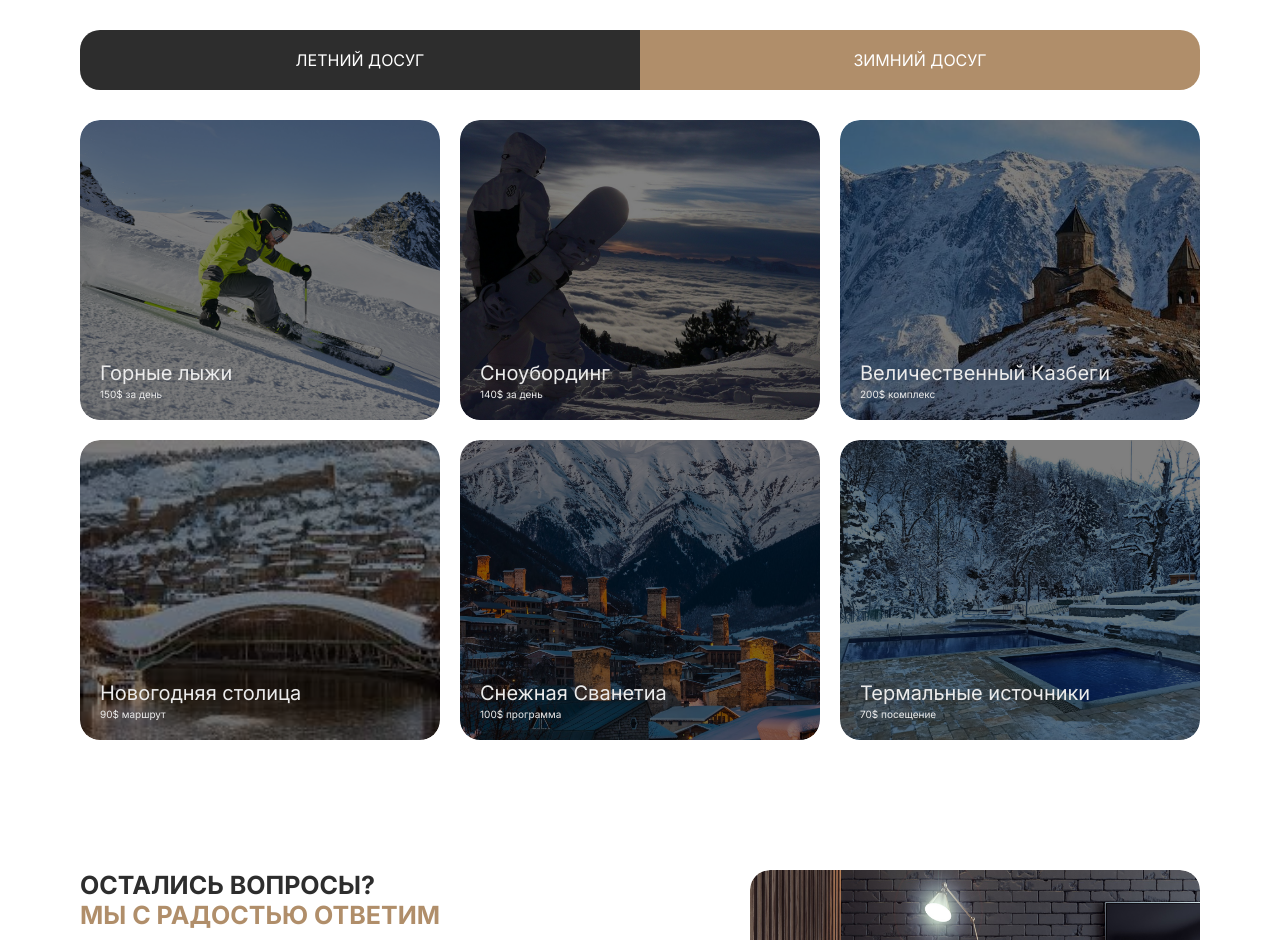
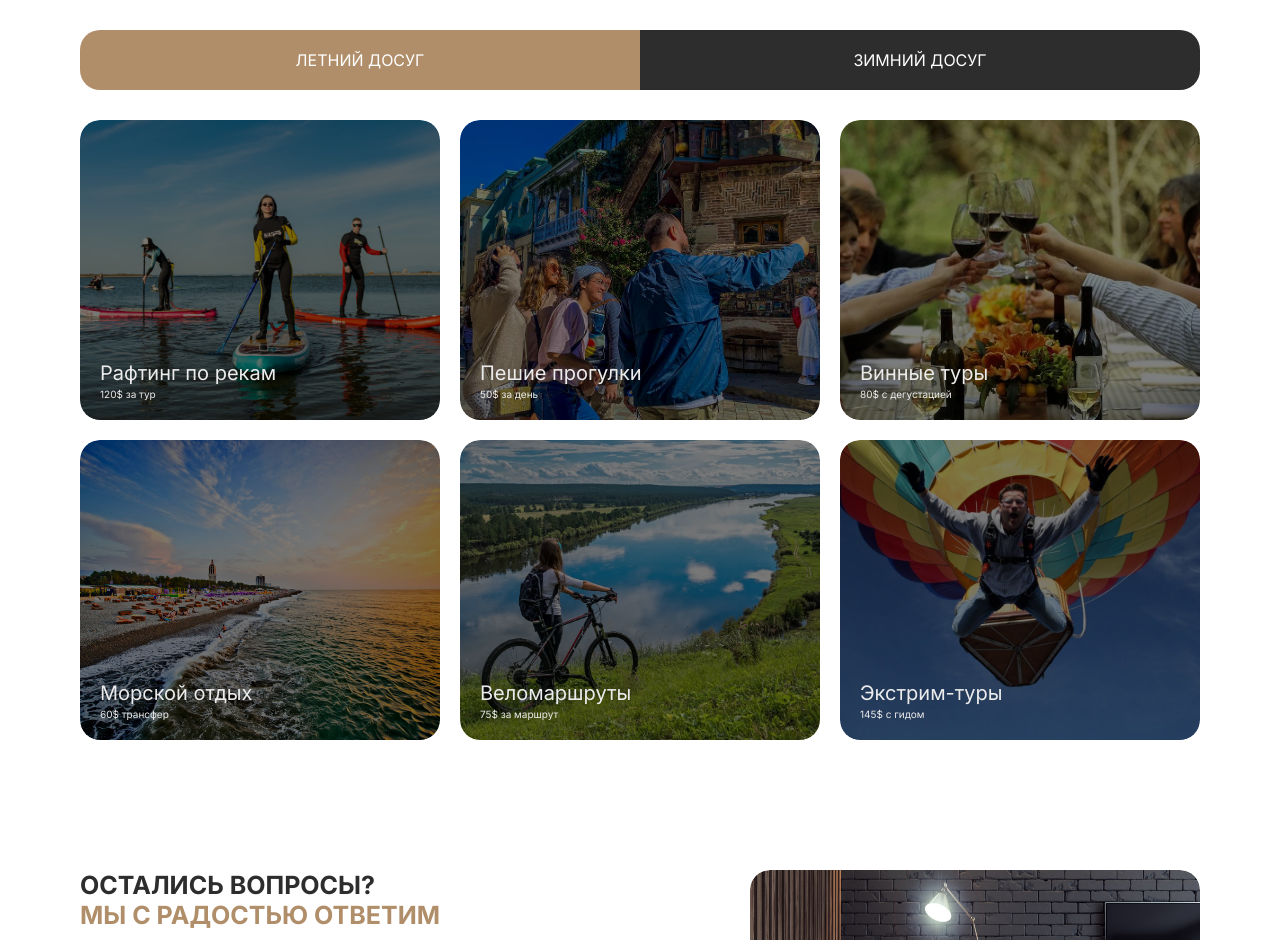
Before and after one commit to iScreAmn/apartment-otn, a React (Vite) app: page / in a window 1280 px wide. Shown: the part 2480-3420 px from the top of the page. Built offline with nearby package versions, Linux system fonts and the light colour scheme.

Commit message:
Updated language functionality in tours section

```diff
--- a/src/components/services/Services.jsx
+++ b/src/components/services/Services.jsx
@@ -6,8 +6,6 @@ import { IoLocationOutline } from "react-icons/io5";
 import { modalContent } from "../../data/services";
 import { RemoveScroll } from "react-remove-scroll";
 import { useLanguage } from "../../context/LanguageContext";
-
-
 
 const Services = () => {
   const [isTransferModalOpen, setIsTransferModalOpen] = useState(false);
--- a/src/components/tours/Tours.jsx
+++ b/src/components/tours/Tours.jsx
@@ -5,7 +5,7 @@ import { RemoveScroll } from "react-remove-scroll";
 import { useLanguage } from "../../context/LanguageContext";
 
 const Tours = () => {
-  const [season, setSeason] = useState("winter");
+  const [season, setSeason] = useState("summer");
   const [isModalOpen, setIsModalOpen] = useState(false);
   const [selectedTour, setSelectedTour] = useState(null);
   const { t } = useLanguage();
@@ -26,8 +26,8 @@ const Tours = () => {
     <section className="tours" id="tours">
       <div className="container">
         <h2 className="services-title">
-          {t("tours.title")} <br/>
-          <span>{t("tours.span")}</span>
+          {t("tabs.title")} <br/>
+          <span>{t("tabs.span")}</span>
         </h2>
         <div className="tours__wrapper">
           <div className="toggle__wrapper">
@@ -35,13 +35,13 @@ const Tours = () => {
               className={`tour-tab-left ${season === "summer" ? "active" : ""}`}
               onClick={() => setSeason("summer")}
             >
-              {t("tours.summer")}
+              {t("tabs.summer")}
             </button>
             <button
               className={`tour-tab-right ${season === "winter" ? "active" : ""}`}
               onClick={() => setSeason("winter")}
             >
-              {t("tours.winter")}
+              {t("tabs.winter")}
             </button>
           </div>
           <div className={`destinations__wrapper ${season}`}>
@@ -54,10 +54,10 @@ const Tours = () => {
                 <img
                   className="tour__img"
                   src={tour.img}
-                  alt={tour.title}
+                  alt={t(tour.titleKey)}
                 />
-                <h3 className="tour__title">{tour.title}</h3>
-                <p className="tour__subtitle">{tour.price}</p>
+                <h3 className="tour__title">{t(tour.titleKey)}</h3>
+                <p className="tour__subtitle">{t(tour.priceKey)}</p>
               </div>
             ))}
           </div>
@@ -71,14 +71,14 @@ const Tours = () => {
               <button className="modal-close" onClick={handleModalClose}>
                 ×
               </button>
-              <h2 className="modal-title">{selectedTour.title}</h2>
+              <h2 className="modal-title">{t(selectedTour.titleKey)}</h2>
               <img
                 className="modal-img"
                 src={selectedTour.img}
-                alt={selectedTour.title}
+                alt={t(selectedTour.titleKey)}
               />
-              <p className="modal-text">{selectedTour.description}</p>
-              <p className="modal-price">{selectedTour.price}</p>
+              <p className="modal-text">{t(selectedTour.descriptionKey)}</p>
+              <p className="modal-price">{t(selectedTour.priceKey)}</p>
               <button className="tours-btn">Заказать тур</button>
             </div>
           </div>
--- a/src/data/tours.js
+++ b/src/data/tours.js
@@ -1,91 +1,79 @@
-import { ski, snowboard, tbilisi, svaneti, borjomi, kazbegi, supboard, walkingTour, wineTours, seaSide, bike, extreme } from "../assets/images"
+import { ski, snowboard, tbilisi, svaneti, borjomi, kazbegi, supboard, walkingTour, wineTours, seaSide, bike, extreme } from "../assets/images";
 
 export const summerTours = [
   {
-    title: "Сапборды",
-    price: "120$ за тур",
+    titleKey: "tours.summer.rafting.title",
+    descriptionKey: "tours.summer.rafting.description",
+    priceKey: "tours.summer.rafting.price",
     img: supboard,
-    description:
-      "Сплав по горным рекам Грузии на надувных лодках. Вас ждут незабываемые эмоции и живописные пейзажи.",
   },
   {
-    title: "Пешие прогулки",
-    price: "50$ за день",
+    titleKey: "tours.summer.hiking.title",
+    descriptionKey: "tours.summer.hiking.description",
+    priceKey: "tours.summer.hiking.price",
     img: walkingTour,
-    description:
-      "Исследуйте горные тропы и живописные долины Грузии. Наши гиды покажут вам самые красивые места.",
   },
   {
-    title: "Винные туры",
-    price: "80$ с дегустацией",
+    titleKey: "tours.summer.wine.title",
+    descriptionKey: "tours.summer.wine.description",
+    priceKey: "tours.summer.wine.price",
     img: wineTours,
-    description:
-      "Посетите знаменитые винодельни Грузии, попробуйте лучшие вина и узнайте секреты их производства.",
   },
   {
-    title: "Пляжный отдых",
-    price: "60$ трансфер",
+    titleKey: "tours.summer.sea.title",
+    descriptionKey: "tours.summer.sea.description",
+    priceKey: "tours.summer.sea.price",
     img: seaSide,
-    description:
-      "Насладитесь солнцем и морем на лучших пляжах Грузии. Мы организуем для вас комфортный трансфер.",
   },
   {
-    title: "Велотуры",
-    price: "75$ за маршрут",
+    titleKey: "tours.summer.bike.title",
+    descriptionKey: "tours.summer.bike.description",
+    priceKey: "tours.summer.bike.price",
     img: bike,
-    description:
-      "Откройте для себя Грузию с новой стороны, путешествуя на велосипеде по живописным маршрутам.",
   },
   {
-    title: "Экстремальный отдых",
-    price: "145$ с гидом",
+    titleKey: "tours.summer.extreme.title",
+    descriptionKey: "tours.summer.extreme.description",
+    priceKey: "tours.summer.extreme.price",
     img: extreme,
-    description:
-      "Посетите самые интересные достопримечательности Грузии с нашими опытными гидами.",
   },
 ];
 
 export const winterTours = [
   {
-    title: "Горные лыжи",
-    price: "150$ за день",
+    titleKey: "tours.winter.ski.title",
+    descriptionKey: "tours.winter.ski.description",
+    priceKey: "tours.winter.ski.price",
     img: ski,
-    description:
-      "Покорите горные вершины на лучших горнолыжных курортах Грузии. Мы предоставим вам все необходимое оборудование.",
   },
   {
-    title: "Сноубординг",
-    price: "140$ за день",
+    titleKey: "tours.winter.snowboard.title",
+    descriptionKey: "tours.winter.snowboard.description",
+    priceKey: "tours.winter.snowboard.price",
     img: snowboard,
-    description:
-      "Насладитесь катанием на сноуборде по заснеженным склонам Грузии. Наши инструкторы помогут вам освоить этот вид спорта.",
   },
   {
-    title: "Величественный Казбеги",
-    price: "200$ комплекс",
+    titleKey: "tours.winter.kazbegi.title",
+    descriptionKey: "tours.winter.kazbegi.description",
+    priceKey: "tours.winter.kazbegi.price",
     img: kazbegi,
-    description:
-      "Расслабьтесь и восстановите силы в лучших спа-курортах Грузии. Вас ждут термальные источники, массаж и другие процедуры.",
   },
   {
-    title: "Новогодняя столица",
-    price: "90$ маршрут",
+    titleKey: "tours.winter.tbilisi.title",
+    descriptionKey: "tours.winter.tbilisi.description",
+    priceKey: "tours.winter.tbilisi.price",
     img: tbilisi,
-    description:
-      "Отправьтесь в зимний поход по живописным местам Грузии. Наши гиды проведут вас по самым интересным маршрутам.",
   },
   {
-    title: "Снежная Сванетиа",
-    price: "100$ программа",
+    titleKey: "tours.winter.svaneti.title",
+    descriptionKey: "tours.winter.svaneti.description",
+    priceKey: "tours.winter.svaneti.price",
     img: svaneti,
-    description:
-      "Погрузитесь в атмосферу Рождества в Грузии. Вас ждут праздничные ярмарки, концерты и другие мероприятия.",
   },
   {
-    title: "Термальные источники",
-    price: "70$ посещение",
+    titleKey: "tours.winter.borjomi.title",
+    descriptionKey: "tours.winter.borjomi.description",
+    priceKey: "tours.winter.borjomi.price",
     img: borjomi,
-    description:
-      "Посетите термальные источники Грузии и насладитесь целебными свойствами воды.",
   },
 ];
--- a/src/lacales/en.json
+++ b/src/lacales/en.json
@@ -68,18 +68,78 @@
     "span": "apartment"
   },
 
-  "tours": {
+  "tabs": {
     "title": "What to do in Georgia",
     "span": "in any season:",
+    "summer": "Summer Activities",
+    "winter": "Winter Activities"
+  },
 
-    "summer": "Summer Activities",
-    "winter": "Winter Activities",
+  "tours": {
+    "summer": {
+      "rafting": {
+        "title": "River Rafting",
+        "description": "Rafting down Georgia's mountain rivers on inflatable boats. Expect unforgettable emotions and scenic landscapes.",
+        "price": "120$ per tour"
+      },
+      "hiking": {
+        "title": "Hiking Tours",
+        "description": "Explore Georgia’s mountain trails and scenic valleys. Our guides will show you the most beautiful places.",
+        "price": "50$ per day"
+      },
+      "wine": {
+        "title": "Wine Tours",
+        "description": "Visit famous Georgian wineries, taste the finest wines, and discover the secrets of their production.",
+        "price": "80$ with tasting"
+      },
+      "sea": {
+        "title": "Seaside Holidays",
+        "description": "Enjoy the sun and sea on Georgia’s best beaches. We organize a comfortable transfer for you.",
+        "price": "60$ transfer"
+      },
+      "bike": {
+        "title": "Cycling Routes",
+        "description": "Discover Georgia from a new perspective by cycling through picturesque routes.",
+        "price": "75$ per route"
+      },
+      "extreme": {
+        "title": "Extreme Tours",
+        "description": "Visit Georgia’s most exciting sights with our experienced guides.",
+        "price": "145$ with guide"
+      }
+    },
+    "winter": {
+      "ski": {
+        "title": "Skiing",
+        "description": "Conquer the peaks at Georgia’s top ski resorts. We provide all the necessary equipment.",
+        "price": "150$ per day"
+      },
+      "snowboard": {
+        "title": "Snowboarding",
+        "description": "Enjoy snowboarding down Georgia’s snowy slopes. Our instructors will help you master the sport.",
+        "price": "140$ per day"
+      },
+      "kazbegi": {
+        "title": "Majestic Kazbegi",
+        "description": "Relax and recharge at Georgia’s top spa resorts. Hot springs, massages, and more await.",
+        "price": "200$ package"
+      },
+      "tbilisi": {
+        "title": "New Year Capital",
+        "description": "Go on a winter hike through Georgia’s beautiful locations. Our guides will lead you along the best routes.",
+        "price": "90$ tour"
+      },
+      "svaneti": {
+        "title": "Snowy Svaneti",
+        "description": "Immerse yourself in Georgia’s Christmas spirit. Expect fairs, concerts, and festive events.",
+        "price": "100$ program"
+      },
+      "borjomi": {
+        "title": "Thermal Springs",
+        "description": "Visit Georgia’s thermal springs and enjoy the healing properties of the water.",
+        "price": "70$ visit"
+      }
+    }
+  }
 
-    "summerTitle1": "Supboards",
-    "summerTitle2": "Walking Tours",
-    "summerTitle3": "Wine Tours",
-    "summerTitle4": "Beach Holidays",
-    "summerTitle5": "Cycling Tours",
-    "summerTitle6": "Extreme Activities"
-  }
 }
--- a/src/lacales/ru.json
+++ b/src/lacales/ru.json
@@ -65,22 +65,78 @@
     "span": "апартаменты"
   },
 
+  "tabs": {
+    "title": "Чем заняться в Грузии",
+    "span": "в любой сезон:",
+    "summer": "Летний досуг",
+    "winter": "Зимний досуг"
+  },
 
   "tours": {
-    "title": "Чем заняться в Грузии",
-    "span": "в любой сезон:",
-
-    "summer": "Летний досуг",
-    "winter": "Зимний досуг",
-
-    "summerTitle1": "Сапборды",
-    "summerTitle2": "Пешие прогулки",
-    "summerTitle3": "Винные туры",
-    "summerTitle4": "Пляжный отдых",
-    "summerTitle5": "Велотуры",
-    "summerTitle6": "Экстремальный отдых"
-
-
+    "summer": {
+      "rafting": {
+        "title": "Рафтинг по рекам",
+        "description": "Сплав по горным рекам Грузии на надувных лодках. Вас ждут незабываемые эмоции и живописные пейзажи.",
+        "price": "120$ за тур"
+      },
+      "hiking": {
+        "title": "Пешие прогулки",
+        "description": "Исследуйте горные тропы и живописные долины Грузии. Наши гиды покажут вам самые красивые места.",
+        "price": "50$ за день"
+      },
+      "wine": {
+        "title": "Винные туры",
+        "description": "Посетите знаменитые винодельни Грузии, попробуйте лучшие вина и узнайте секреты их производства.",
+        "price": "80$ с дегустацией"
+      },
+      "sea": {
+        "title": "Морской отдых",
+        "description": "Насладитесь солнцем и морем на лучших пляжах Грузии. Мы организуем для вас комфортный трансфер.",
+        "price": "60$ трансфер"
+      },
+      "bike": {
+        "title": "Веломаршруты",
+        "description": "Откройте для себя Грузию с новой стороны, путешествуя на велосипеде по живописным маршрутам.",
+        "price": "75$ за маршрут"
+      },
+      "extreme": {
+        "title": "Экстрим-туры",
+        "description": "Посетите самые интересные достопримечательности Грузии с нашими опытными гидами.",
+        "price": "145$ с гидом"
+      }
+    },
+    "winter": {
+      "ski": {
+        "title": "Горные лыжи",
+        "description": "Покорите горные вершины на лучших горнолыжных курортах Грузии. Мы предоставим вам все необходимое оборудование.",
+        "price": "150$ за день"
+      },
+      "snowboard": {
+        "title": "Сноубординг",
+        "description": "Насладитесь катанием на сноуборде по заснеженным склонам Грузии. Наши инструкторы помогут вам освоить этот вид спорта.",
+        "price": "140$ за день"
+      },
+      "kazbegi": {
+        "title": "Величественный Казбеги",
+        "description": "Расслабьтесь и восстановите силы в лучших спа-курортах Грузии. Вас ждут термальные источники, массаж и другие процедуры.",
+        "price": "200$ комплекс"
+      },
+      "tbilisi": {
+        "title": "Новогодняя столица",
+        "description": "Отправьтесь в зимний поход по живописным местам Грузии. Наши гиды проведут вас по самым интересным маршрутам.",
+        "price": "90$ маршрут"
+      },
+      "svaneti": {
+        "title": "Снежная Сванетия",
+        "description": "Погрузитесь в атмосферу Рождества в Грузии. Вас ждут праздничные ярмарки, концерты и другие мероприятия.",
+        "price": "100$ программа"
+      },
+      "borjomi": {
+        "title": "Термальные источники",
+        "description": "Посетите термальные источники Грузии и насладитесь целебными свойствами воды.",
+        "price": "70$ посещение"
+      }
+    }
   }
 
 }
```
